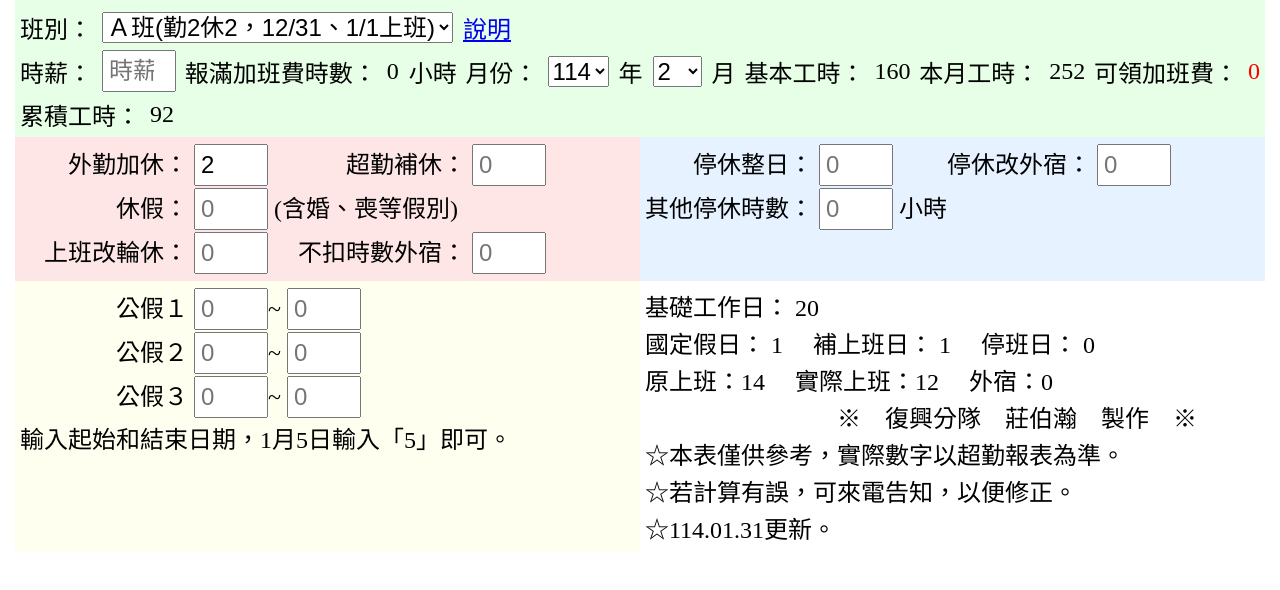
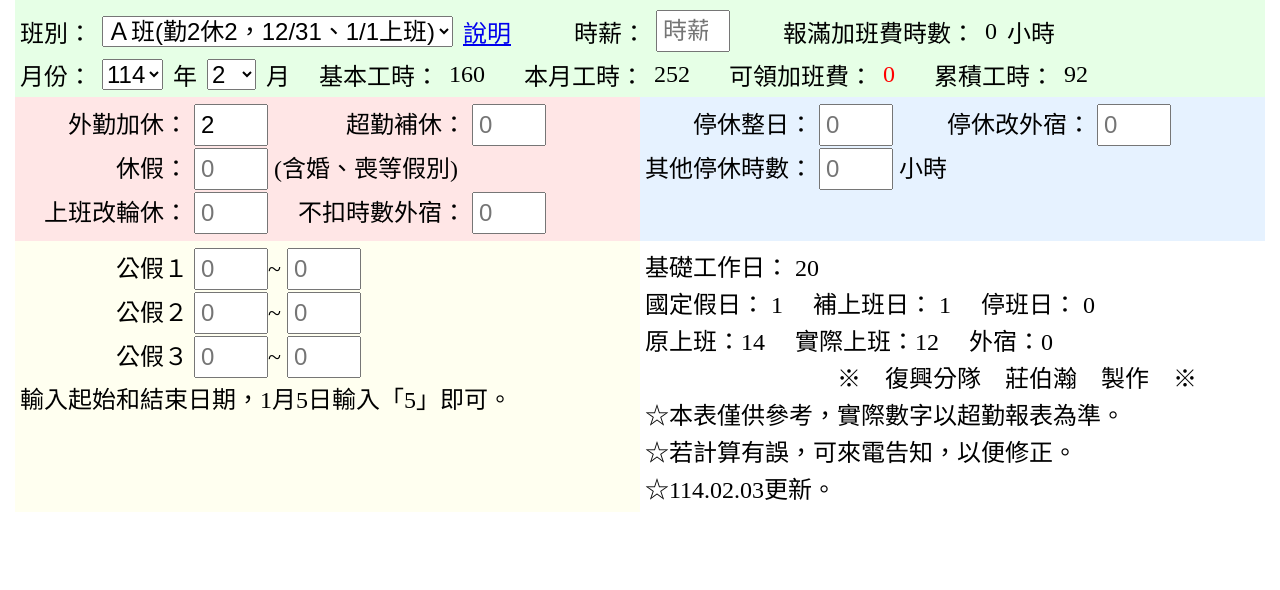
Before and after one commit to Boham-68/hourcounttest, a plain HTML site: page index.html in a window 1280 px wide. Shown: the part 82-672 px from the top of the page. Drawn offline with Linux system fonts and the light colour scheme.

Commit message:
Update index.html

```diff
--- a/index.html
+++ b/index.html
@@ -107,19 +107,7 @@
 
 /* 電腦版綠色區塊排版 */
 @media screen and (min-width: 769px) {
-    .green-content {
-        display: flex;
-        flex-wrap: wrap;
-        justify-content: space-between;
-    }
 
-    .green-item {
-        width: 48%; /* 每個項目佔據一半的寬度 */
-    }
-
-    .green-item.full-width {
-        width: 100%; /* 滿寬度 */
-    }
             .flex-row {
                 display: flex;
                 gap: 0px;
@@ -142,18 +130,6 @@
                 width: 50%;
             }
 
-            /* 電腦版綠色區塊排版 */
-            .green-content {
-                justify-content: space-between;
-            }
-
-            .green-item {
-                width: auto;
-            }
-
-            .green-item.full-width {
-                width: 100%;
-            }
         }
     </style>
 </head>
@@ -183,7 +159,7 @@
                     <input type="number" id="HourMoney" placeholder="時薪" class="small-input" min="0" step="1" style="-moz-appearance: textfield;" oninput="saveHourMoney();">
                 </div>
                 <div class="green-item">
-                    <label>報滿加班費時數：</label>
+                    <label>　　報滿加班費時數：</label>
                     <span id="AllMoney"></span> 小時
                 </div>
 
@@ -295,7 +271,7 @@
     <p>　　　　　　　　※　復興分隊　莊伯瀚　製作　※</p>
     <p>☆本表僅供參考，實際數字以超勤報表為準。</p>
     <p>☆若計算有誤，可來電告知，以便修正。</p>
-    <p>☆114.01.31更新。</p>
+    <p>☆114.02.03更新。</p>
 
             </div>
         </div>
```
